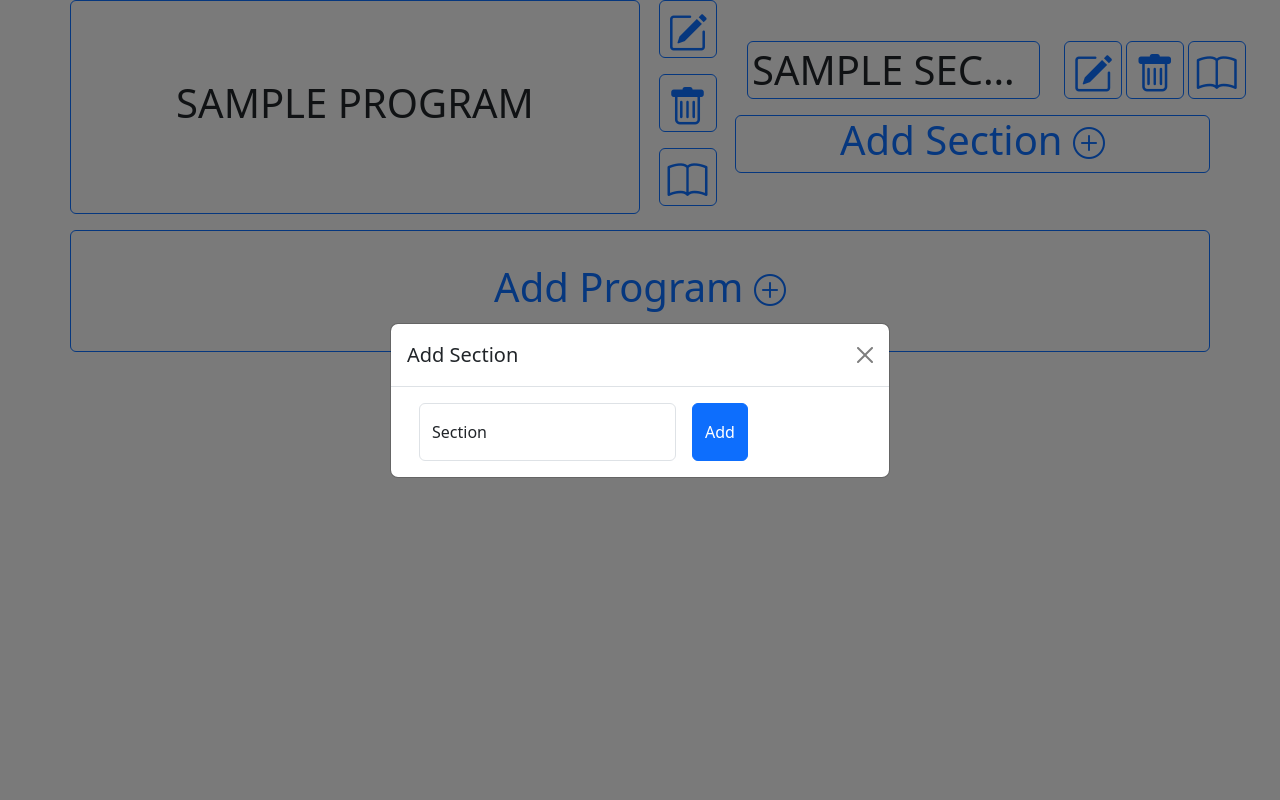
After one commit to Bukangliwayway/ereliv, a PHP site: page /ereliv/admin/programlist.php in a window 1280 px wide, after a click on "Add Section". The commit adds this page. Run offline with PHP 8.4, Linux system fonts and the light colour scheme; tables that the repository leaves empty or names only in its code hold one stand-in row (values such as "Sample post"); some libraries are stand-ins or nearby versions.

Commit message:
Add Sections and Programs

```diff
--- /dev/null
+++ b/admin/programlist.php
@@ -0,0 +1,486 @@
+<!DOCTYPE html>
+<html lang="en">
+  <head>
+    <meta charset="UTF-8" />
+    <meta http-equiv="X-UA-Compatible" content="IE=edge" />
+    <meta name="viewport" content="width=device-width, initial-scale=1.0" />
+    <title>PUPQC Research Management Sytem</title>
+    <link
+      href="https://cdn.jsdelivr.net/npm/bootstrap@5.3.0-alpha3/dist/css/bootstrap.min.css"
+      rel="stylesheet"
+      integrity="sha384-KK94CHFLLe+nY2dmCWGMq91rCGa5gtU4mk92HdvYe+M/SXH301p5ILy+dN9+nJOZ"
+      crossorigin="anonymous"
+    />
+    <script
+      src="https://cdn.jsdelivr.net/npm/bootstrap@5.0.2/dist/js/bootstrap.bundle.min.js"
+      integrity="sha384-MrcW6ZMFYlzcLA8Nl+NtUVF0sA7MsXsP1UyJoMp4YLEuNSfAP+JcXn/tWtIaxVXM"
+      crossorigin="anonymous"
+    ></script>
+    <link
+      rel="stylesheet"
+      href="https://cdn.jsdelivr.net/npm/bootstrap-icons@1.6.1/font/bootstrap-icons.css"
+    />
+
+    <link rel="stylesheet" href="../styles/main.css" />
+  </head>
+  <body>
+    <?php
+      include '../db/db.php';
+      include '../db/queries.php';
+    ?>
+    <div
+      class="container d-flex flex-column gap-3 text-center justify-content-center"
+    >
+      <?php
+        $program = getList($conn, '*','Program');
+        foreach ($program as $programData) {
+          $section = getSectionList($conn, $programData['programID']);
+          echo '
+            <div class="row">
+            <div
+              class="col-6 d-flex flex-column justify-content-center border border-primary rounded p-2"
+            >
+              <div class="row ">
+                <h1 class="text-uppercase ">'.$programData['name'].'</h1>
+              </div>
+            </div>
+            <div
+              class="col-1 d-flex flex-column justify-content-center align-items-stretch gap-2"
+            >
+              <div class="row">
+                <h1>
+                <a href="#editprogrammodal" class="editprogrambutton icon-link border border-primary rounded p-2" data-bs-toggle="modal" data-string ="'.$programData['name'].'">
+                    <i class="bi bi-pencil-square"></i>
+                  </a>
+                </h1>
+              </div>
+              <div class="row">
+                <h1>
+                  <a href="#deleteprogrammodal" class="deleteprogrambutton icon-link border border-primary rounded p-2" data-bs-toggle="modal" data-string ="'.$programData['name'].'">
+                    <i class="bi bi-trash"></i>
+                  </a>
+                </h1>
+              </div>
+              <div class="row">
+                <h1>
+                  <a href="#viewprogrammodal" class="viewprogrambutton icon-link border border-primary rounded p-2" data-bs-toggle="modal" data-string ="'.$programData['name'].'">
+                    <i class="bi bi-book"></i>
+                  </a>
+                </h1>
+              </div>
+            </div>
+            <div
+              class="col-5 d-flex flex-column justify-content-center align-items-stretch gap-2"
+            >
+          ';
+
+            foreach ($section as $row) {
+              echo '<div class="row">
+                      <div class="col-8">
+                        <h1 class="text-uppercase border border-primary rounded p-1 text-truncate">'.$row['name'].'</h1>
+                      </div>
+                      <div class="col-4 d-flex flex-row gap-1">
+                          <h1>
+                            <a href="#editsectionmodal" class="editsectionbutton icon-link border border-primary rounded p-2" data-string ="'.$row['name'].'" data-bs-toggle="modal">
+                              <i class="bi bi-pencil-square"></i>
+                            </a>
+                          </h1>
+                          <h1>
+                            <a href="#deletesectionmodal" class="deletesectionbutton icon-link border border-primary rounded p-2" data-string ="'.$row['name'].'" data-bs-toggle="modal">
+                              <i class="bi bi-trash"></i>
+                            </a>
+                          </h1>
+                          <h1>
+                            <a href="#viewsectionmodal" class="viewsectionbutton icon-link border border-primary rounded p-2" data-string ="'.$row['name'].'" data-bs-toggle="modal">
+                              <i class="bi bi-book"></i>
+                            </a>
+                          </h1>
+                      </div>
+                    </div>
+              ';
+            }
+          echo '
+            <a
+              href="#addsectionmodal"
+              class="addsectionbutton link-primary link-offset-2 link-underline-opacity-0 text-capitalize"
+              data-bs-toggle="modal"
+              data-string ='.$programData['programID'].'
+            >
+            <div class="row border border-primary rounded">
+              <h1>Add Section
+                <i class="bi bi-plus-circle fs-2"></i>
+              </h1>
+            </div>
+          </a>
+              </div>
+            </div>
+            ';
+          };
+        echo'
+          <a
+            href="#addprogrammodal"
+            class="link-primary link-offset-2 link-underline-opacity-0 text-capitalize"
+            data-bs-toggle="modal"
+          >
+            <div class="row p-3 border border-primary rounded p-2">
+              <div
+                class="col d-flex flex-column justify-content-center align-items-center p-3"
+              >
+                <h1>Add Program
+                  <i class="bi bi-plus-circle fs-2"></i>
+                </h1>
+              </div>
+            </div>
+          </a>
+        ';
+    ?>
+    </div>
+
+    <!-- Modals -->
+    <div
+      class="modal fade"
+      id="addsectionmodal"
+      data-bs-backdrop="static"
+      data-bs-keyboard="false"
+      tabindex="-1"
+      aria-labelledby="addsectionmodal"
+      aria-hidden="true"
+    >
+      <div class="modal-dialog modal-dialog-centered">
+        <div class="modal-content">
+          <div class="modal-header">
+            <h1 class="modal-title fs-5 text-capitalize">
+              Add Section
+            </h1>
+            <button
+              type="button"
+              class="btn-close"
+              data-bs-dismiss="modal"
+              aria-label="Close"
+            ></button>
+          </div>
+          <div class="container modal-body">
+            <form
+              method="POST"
+              action="../backend/addsection_backend.php"
+              class="container d-flex flex-row gap-3"
+            >
+              <div class="form-floating">
+                <input
+                  type="text"
+                  id="section"
+                  name="section"
+                  class="form-control"
+                  placeholder="section"
+                  required
+                />
+                <label for="section" class="form-label">Section</label>
+              </div>
+              <input type="hidden" name="string" id="getprogramid_target">
+              <button type="submit" class="btn btn-primary">Add</button>
+            </form>
+          </div>
+        </div>
+      </div>
+    </div>
+
+    <div
+      class="modal fade"
+      id="editsectionmodal"
+      data-bs-backdrop="static"
+      data-bs-keyboard="false"
+      tabindex="-1"
+      aria-labelledby="editsectionmodal"
+      aria-hidden="true"
+    >
+      <div class="modal-dialog modal-dialog-centered">
+        <div class="modal-content">
+          <div class="modal-header">
+            <h1 class="modal-title fs-5 text-capitalize">
+              Edit Section
+            </h1>
+            <button
+              type="button"
+              class="btn-close"
+              data-bs-dismiss="modal"
+              aria-label="Close"
+            ></button>
+          </div>
+          <div class="container modal-body">
+            <form
+              method="POST"
+              action="../backend/editsection_backend.php"
+              class="container d-flex flex-row gap-3"
+            >
+              <div class="form-floating">
+                <input
+                  type="text"
+                  id="original_target"
+                  name="original"
+                  class="form-control"
+                  readonly
+                />
+                <label for="section" class="form-label">Previous Name: </label>
+              </div>
+              <div class="form-floating">
+                <input
+                  type="text"
+                  id="section"
+                  name="section"
+                  class="form-control"
+                  placeholder="section"
+                  required
+                />
+                <label for="section" class="form-label">Section</label>
+              </div>
+              <button type="submit" class="btn btn-primary">Update</button>
+            </form>
+          </div>
+        </div>
+      </div>
+    </div>
+
+    <div
+      class="modal fade"
+      id="deletesectionmodal"
+      data-bs-backdrop="static"
+      data-bs-keyboard="false"
+      tabindex="-1"
+      aria-labelledby="deletesectionmodal"
+      aria-hidden="true"
+    >
+      <div class="modal-dialog modal-dialog-centered">
+        <div class="modal-content">
+          <div class="modal-header">
+            <h1 class="modal-title fs-5 text-capitalize">
+              Delete Section
+            </h1>
+            <button
+              type="button"
+              class="btn-close"
+              data-bs-dismiss="modal"
+              aria-label="Close"
+            ></button>
+          </div>
+          <div class="container modal-body">
+            <h5 class="text-capitalize text-center"> You Sure You want to Delete this Section? </h5>
+            <form
+              method="POST"
+              action="../backend/deletesection_backend.php"
+              class="container d-flex flex-row gap-3"
+            >
+              <div class="form-floating">
+                <input
+                  type="text"
+                  id="delete_target"
+                  name="section"
+                  class="form-control"
+                  readonly
+                />
+                <label for="section" class="form-label">To Be Deleted</label>
+              </div>
+              <button type="submit" class="btn btn-primary">Delete</button>
+            </form>
+          </div>
+        </div>
+      </div>
+    </div>
+
+    <div
+      class="modal fade"
+      id="addprogrammodal"
+      data-bs-backdrop="static"
+      data-bs-keyboard="false"
+      tabindex="-1"
+      aria-labelledby="addprogrammodal"
+      aria-hidden="true"
+    >
+      <div class="modal-dialog modal-dialog-centered">
+        <div class="modal-content">
+          <div class="modal-header">
+            <h1 class="modal-title fs-5 text-capitalize">
+              Add Program
+            </h1>
+            <button
+              type="button"
+              class="btn-close"
+              data-bs-dismiss="modal"
+              aria-label="Close"
+            ></button>
+          </div>
+          <div class="container modal-body">
+            <form
+              method="POST"
+              action="../backend/addprogram_backend.php"
+              class="container d-flex flex-row gap-3"
+            >
+             <div class="form-floating">
+                <input
+                  type="text"
+                  name="program"
+                  class="form-control"
+                  placeholder="program"
+                  required
+                />
+                <label for="program" class="form-label">Program Name: </label>
+              </div>
+              <button type="submit" class="btn btn-primary">Add</button>
+            </form>
+          </div>
+        </div>
+      </div>
+    </div>
+
+    <div
+      class="modal fade"
+      id="editprogrammodal"
+      data-bs-backdrop="static"
+      data-bs-keyboard="false"
+      tabindex="-1"
+      aria-labelledby="editprogrammodal"
+      aria-hidden="true"
+    >
+      <div class="modal-dialog modal-dialog-centered">
+        <div class="modal-content">
+          <div class="modal-header">
+            <h1 class="modal-title fs-5 text-capitalize">
+              Edit Program
+            </h1>
+            <button
+              type="button"
+              class="btn-close"
+              data-bs-dismiss="modal"
+              aria-label="Close"
+            ></button>
+          </div>
+          <div class="container modal-body">
+            <form
+              method="POST"
+              action="../backend/editprogram_backend.php"
+              class="container d-flex flex-row gap-3"
+            >
+             <div class="form-floating">
+                <input
+                  type="text"
+                  id="original_program_target"
+                  name="original"
+                  class="form-control"
+                  readonly
+                />
+                <label for="program" class="form-label">Previous Name: </label>
+              </div>
+              <div class="form-floating">
+                <input
+                  type="text"
+                  id="program"
+                  name="program"
+                  class="form-control"
+                  placeholder="program"
+                  required
+                />
+                <label for="program" class="form-label">Program</label>
+              </div>
+              <button type="submit" class="btn btn-primary">Add</button>
+            </form>
+          </div>
+        </div>
+      </div>
+    </div>
+
+    <div
+      class="modal fade"
+      id="deleteprogrammodal"
+      data-bs-backdrop="static"
+      data-bs-keyboard="false"
+      tabindex="-1"
+      aria-labelledby="deleteprogrammodal"
+      aria-hidden="true"
+    >
+      <div class="modal-dialog modal-dialog-centered">
+        <div class="modal-content">
+          <div class="modal-header">
+            <h1 class="modal-title fs-5 text-capitalize">
+              delete Program
+            </h1>
+            <button
+              type="button"
+              class="btn-close"
+              data-bs-dismiss="modal"
+              aria-label="Close"
+            ></button>
+          </div>
+          <div class="container modal-body">
+            <form
+              method="POST"
+              action="../backend/deleteprogram_backend.php"
+              class="container d-flex flex-row gap-3"
+            >
+             <div class="form-floating">
+                <input
+                  type="text"
+                  id="delete_program_target"
+                  name="program"
+                  class="form-control"
+                  readonly
+                />
+                <label for="section" class="form-label">To Be Deleted</label>
+              </div>
+              <button type="submit" class="btn btn-primary">Delete</button>
+            </form>
+          </div>
+        </div>
+      </div>
+    </div>
+
+  </body>
+</html>
+
+<script>
+  const addSectionButtons = document.querySelectorAll('.addsectionbutton');
+  addSectionButtons.forEach(button => {
+    button.addEventListener('click', function() {
+      const string = button.getAttribute('data-string');
+      document.querySelector('#getprogramid_target').value = string;
+    });
+  });
+
+const editSectionButtons = document.querySelectorAll('.editsectionbutton');
+
+editSectionButtons.forEach(button => {
+  button.addEventListener('click', function() {
+    const string = this.getAttribute('data-string');
+    document.querySelector('#original_target').value = string;
+  });
+});
+
+const deleteSectionButtons = document.querySelectorAll('.deletesectionbutton');
+
+deleteSectionButtons.forEach(button => {
+  button.addEventListener('click', function() {
+    const string = this.getAttribute('data-string');
+    document.querySelector('#delete_target').value = string;
+  });
+});
+
+
+const editProgramButtons = document.querySelectorAll('.editprogrambutton');
+
+editProgramButtons.forEach(button => {
+  button.addEventListener('click', function() {
+    const string = this.getAttribute('data-string');
+    document.querySelector('#original_program_target').value = string;
+  });
+});
+
+const deleteProgramButtons = document.querySelectorAll('.deleteprogrambutton');
+
+deleteProgramButtons.forEach(button => {
+  button.addEventListener('click', function() {
+    const string = this.getAttribute('data-string');
+    document.querySelector('#delete_program_target').value = string;
+    console.log(string);
+  });
+});
+
+
+</script>
--- a/db/queries.php
+++ b/db/queries.php
@@ -179,4 +179,141 @@ function checkCode($conn, $type, $code, $emailadd){
   return false;
 }
 
+function getList($conn, $column, $table) {
+  $stmt = $conn->prepare("SELECT $column FROM $table");
+  $stmt->execute();
+  return $stmt->fetchAll(PDO::FETCH_ASSOC);
+}
+
+function getSectionList($conn, $programID) {
+  $stmt = $conn->prepare("SELECT s.name
+                          FROM Programsections ps
+                          JOIN Section s ON ps.sectionID = s.SectionID
+                          WHERE ps.programID = :programID");
+  $stmt->bindParam(':programID', $programID);
+  $stmt->execute();
+  $result = $stmt->fetchAll(PDO::FETCH_ASSOC);
+  return $result;
+}
+
+function addSection($conn, $name, $programID){
+  $stmt = $conn->prepare("INSERT INTO Section (name) Values (:name)");
+  $stmt->bindParam(':name', $name);
+  try {
+    $stmt->execute();
+  }catch (PDOException $e) {
+    $e->getMessage();
+    return false;
+  }
+  if(!linkSectionAndProgram($conn, $name, $programID)) return false;
+  return true;
+}
+
+function linkSectionAndProgram($conn, $name, $programID){
+  echo $programID;
+  $sectionID = getSectionID($conn, $name);
+  $stmt = $conn->prepare("INSERT INTO Programsections (programID, sectionID) Values (:programID, :sectionID)");
+  $stmt->bindParam(':programID', $programID);
+  $stmt->bindParam(':sectionID', $sectionID);
+  try {
+    $stmt->execute();
+  }catch (PDOException $e) {
+    echo $e->getMessage();
+    return false;
+  }
+  return true;
+}
+
+function getSectionID($conn, $name){
+  $stmt = $conn->prepare("SELECT sectionID FROM Section WHERE name = :name");
+  $stmt->bindParam(':name', $name);
+  $stmt->execute();
+  $result = $stmt->fetch();
+  $id = $result['sectionID'];
+  return strval($id);
+}
+
+function sectionDuplicateCheck($conn, $name){
+  $stmt = $conn->prepare("SELECT * FROM Section WHERE LOWER(name) = LOWER(:name)");
+  $stmt->bindParam(':name', $name);
+  $stmt->execute();
+  $section = $stmt->fetch();
+  if ($section) return true;
+  return false;
+}
+function editSection($conn, $name, $original){
+  $stmt = $conn->prepare("UPDATE Section SET name = :name WHERE name = :original");
+  $stmt->bindParam(':name', $name);
+  $stmt->bindParam(':original', $original);
+  try {
+    $stmt->execute();
+  }catch (PDOException $e) {
+    echo $e->getMessage();
+    return false;
+  }
+  return true;
+}
+
+function deleteSection($conn, $name){
+  $stmt = $conn->prepare("DELETE FROM Section WHERE name = :name");
+  $stmt->bindParam(':name', $name);
+  try {
+    $stmt->execute();
+  }catch (PDOException $e) {
+    echo $e->getMessage();
+    return false;
+  }
+  return true;
+}
+
+
+function addProgram($conn, $name){
+  $stmt = $conn->prepare("INSERT INTO Program (name) Values (:name)");
+  $stmt->bindParam(':name', $name);
+  try {
+    $stmt->execute();
+  }catch (PDOException $e) {
+    $e->getMessage();
+    return false;
+  }
+  return true;
+}
+
+function programDuplicateCheck($conn, $name){
+  $stmt = $conn->prepare("SELECT * FROM Program WHERE LOWER(name) = LOWER(:name)");
+  $stmt->bindParam(':name', $name);
+  $stmt->execute();
+  $section = $stmt->fetch();
+  if ($section) return true;
+  return false;
+}
+
+function editProgram($conn, $name, $original){
+  $stmt = $conn->prepare("UPDATE Program SET name = :name WHERE name = :original");
+  $stmt->bindParam(':name', $name);
+  $stmt->bindParam(':original', $original);
+  try {
+    $stmt->execute();
+  }catch (PDOException $e) {
+    echo $e->getMessage();
+    return false;
+  }
+  return true;
+}
+
+
+function deleteProgram($conn, $name){
+  $stmt = $conn->prepare("DELETE FROM Program WHERE name = :name");
+  $stmt->bindParam(':name', $name);
+  try {
+    $stmt->execute();
+  }catch (PDOException $e) {
+    echo $e->getMessage();
+    return false;
+  }
+  return true;
+}
+
+
+
 ?>
--- a/styles/main.css
+++ b/styles/main.css
@@ -28,3 +28,12 @@
 .bwct {
   padding-top: 10vh;
 }
+
+.cb {
+  box-sizing: content-box;
+}
+
+.cp-b {
+  box-sizing: content-box;
+  padding: 20px;
+}
```
Also changed, not shown: admin/index.php (+10 -4 lines), backend/addprogram_backend.php (added, +10 -0 lines), backend/addsection_backend.php (added, +14 -0 lines), backend/deleteprogram_backend.php (added, +8 -0 lines), backend/deletesection_backend.php (added, +8 -0 lines), backend/editprogram_backend.php (added, +12 -0 lines), backend/editsection_backend.php (added, +12 -0 lines), scripts/main.js (line endings or trailing spaces).
